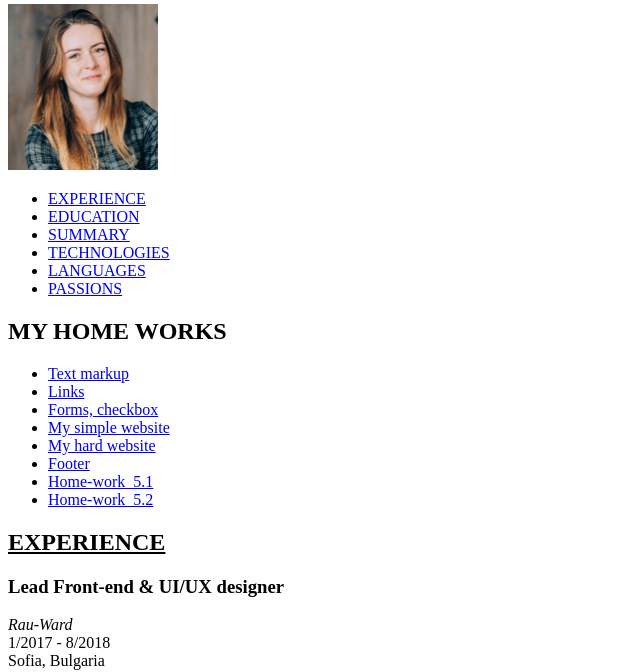
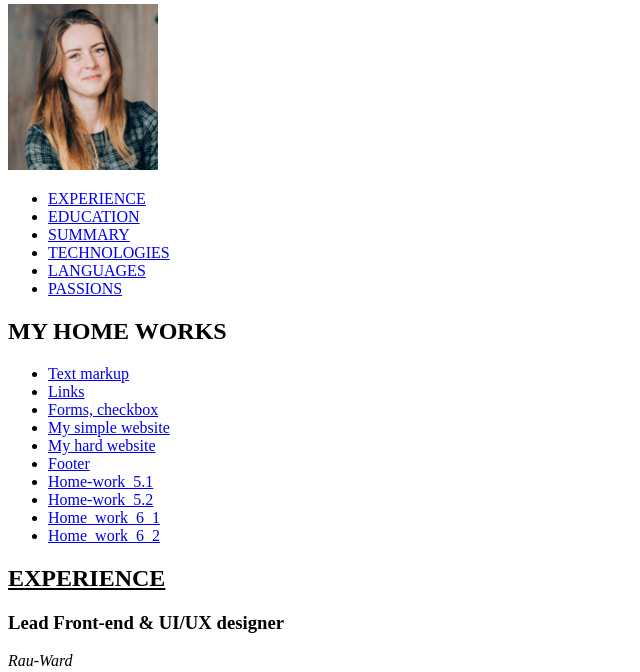
Before and after one commit to IevgeniiaZviaholska/CV, a plain HTML site: page index.html in a window 1280 px wide. Shown: the part 98-770 px from the top of the page, without its empty margins (0-640 px from the left). Drawn offline with Linux system fonts and the light colour scheme.

Commit message:
some_new_chengers

```diff
--- a/index.html
+++ b/index.html
@@ -40,6 +40,8 @@
     <li><a href="https://ievgeniiazviaholska.github.io/Homework/">Footer</a> </li>
     <li><a href="https://ievgeniiazviaholska.github.io/Home-work_5.1/">Home-work_5.1</a></li>
     <li><a href="https://ievgeniiazviaholska.github.io/Home-work_5.2/">Home-work_5.2</a> </li>
+    <li><a href="https://ievgeniiazviaholska.github.io/Home_work_6_1/">Home_work_6_1</a> </li>
+    <li><a href="https://ievgeniiazviaholska.github.io/Home_work_6_2/">Home_work_6_2</a> </li>
   </ul>
 
   <article id="part1">
```
